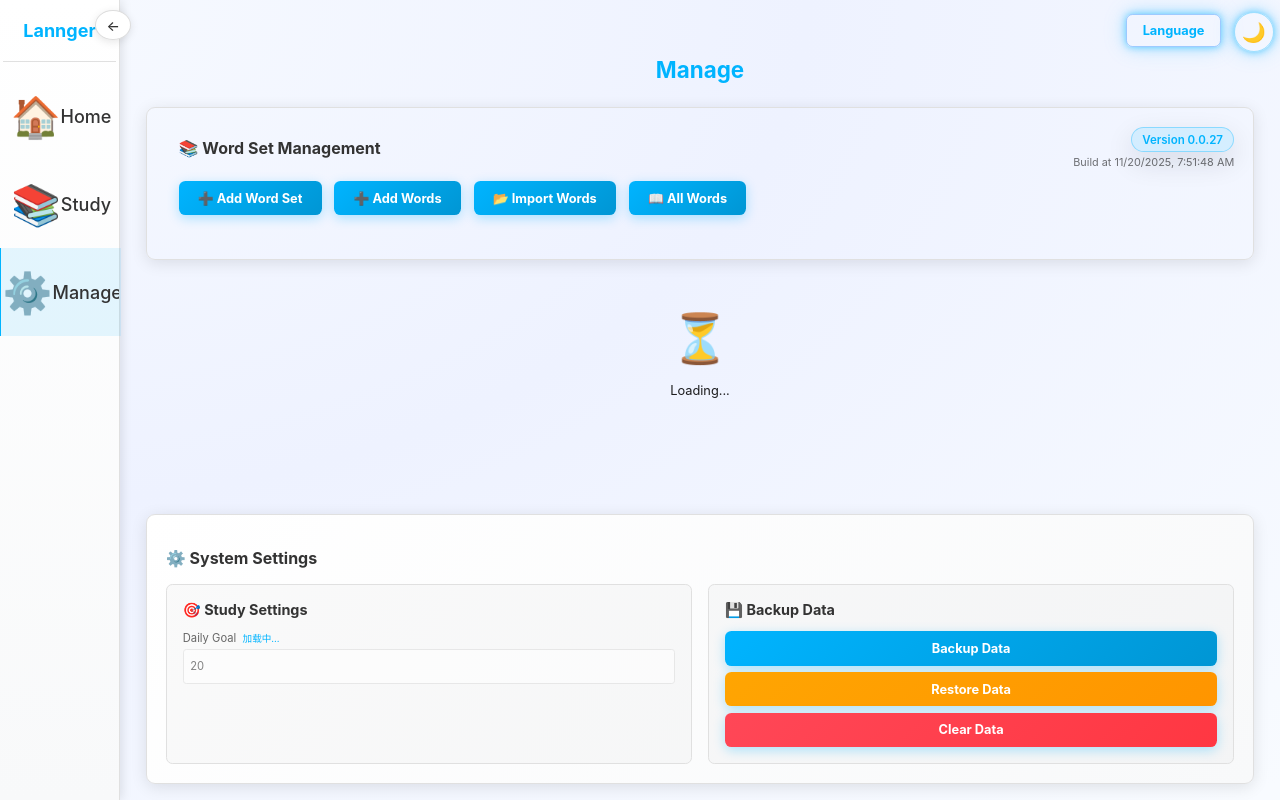
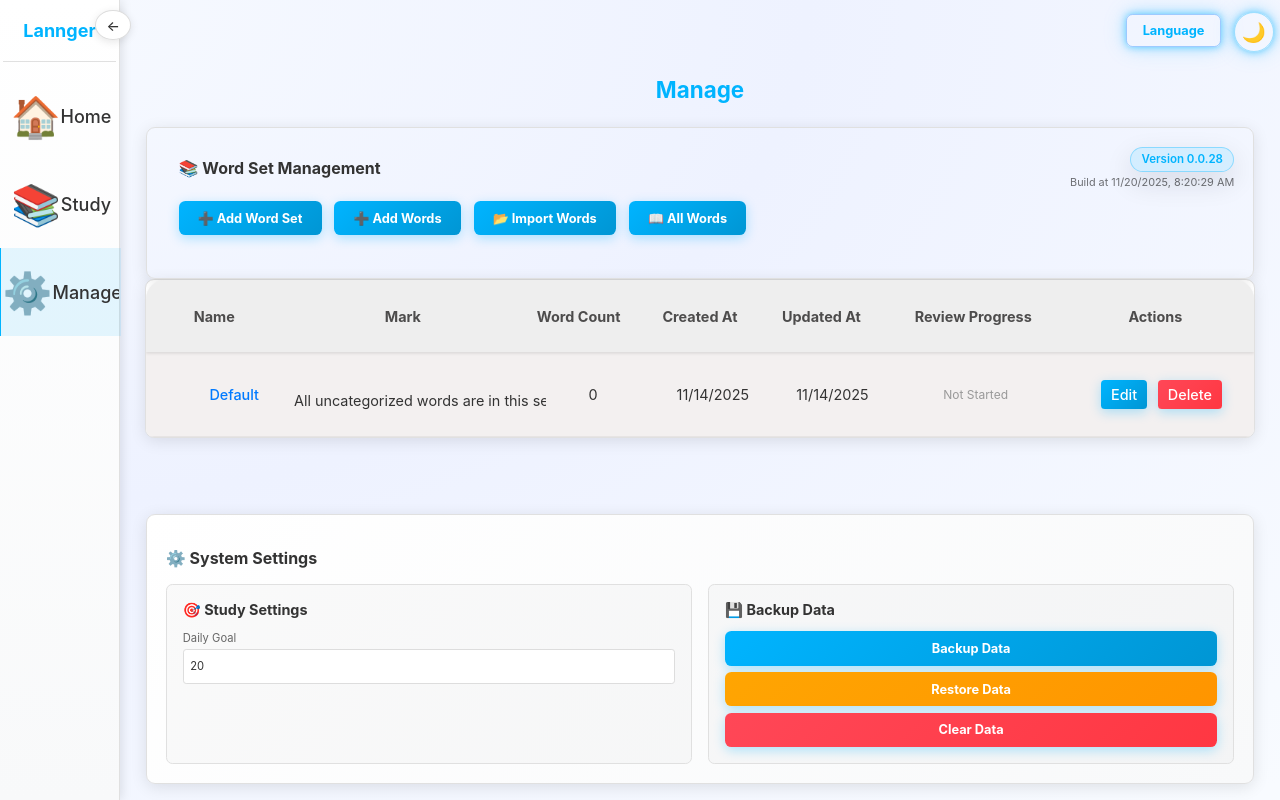
Before and after one commit to Addyyaa/Lannger, a React (Vite) app: page /manage in a window 1280 px wide. Built offline with nearby package versions, Linux system fonts and the light colour scheme.

Commit message:
更新应用版本至0.0.28，调整服务工作线程缓存名称以匹配新版本。升级 GitHub Actions 中的 checkout 版本至 v4，以确保持续集成流程的稳定性和兼容性。

```diff
--- a/public/sw.js
+++ b/public/sw.js
@@ -1,5 +1,5 @@
 // PWA Service Worker：负责缓存核心资源并检测新版本
-const CACHE_NAME = 'langger-cache-0.0.27'
+const CACHE_NAME = 'langger-cache-0.0.28'
 const CORE_ASSETS = ['index.html', 'manifest.webmanifest']
 
 const BASE_PATH = (() => {
--- a/src/version.ts
+++ b/src/version.ts
@@ -1,2 +1,2 @@
-export const APP_VERSION = '0.0.27'
-export const APP_BUILD_TIME = '2025-11-20T07:51:48.494Z'
+export const APP_VERSION = '0.0.28'
+export const APP_BUILD_TIME = '2025-11-20T08:20:29.634Z'
--- a/version.json
+++ b/version.json
@@ -1,4 +1,4 @@
 {
-  "version": "0.0.27",
-  "lastBuildAt": "2025-11-20T07:51:48.494Z"
+  "version": "0.0.28",
+  "lastBuildAt": "2025-11-20T08:20:29.634Z"
 }
```
